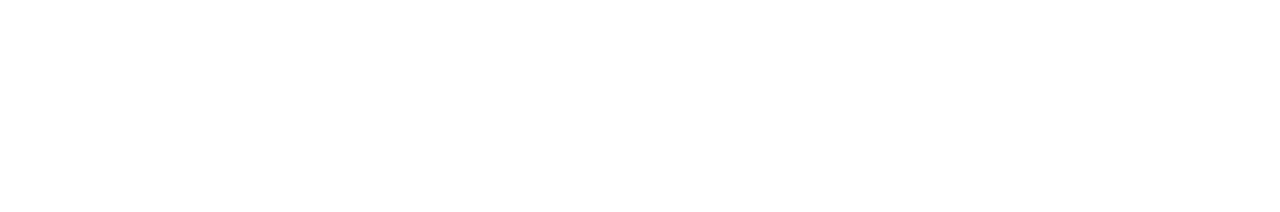
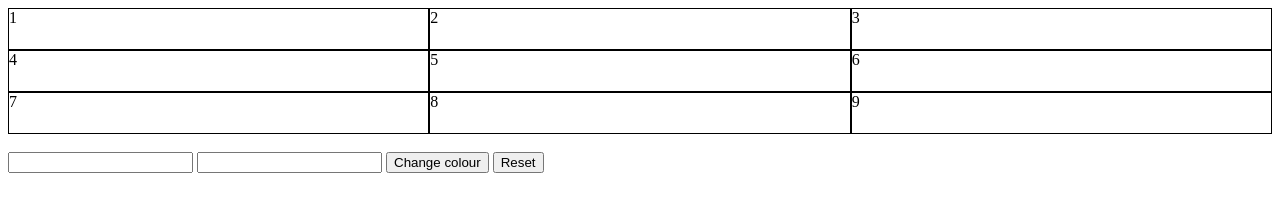
Before and after one commit to acciojob/Replit-Asian-Paints-ankitkumar0008, a website: page main.html in a window 1280 px wide. Drawn offline with Linux system fonts and the light colour scheme.

Commit message:
created a submission

```diff
--- a/main.html
+++ b/main.html
@@ -10,6 +10,22 @@
 	<!-- the entire body must be written by student -->
     <script type="text/javascript" src="./script.js">
 </script>
+<div id="grid-container">
+  <div class="grid-item" id="1">1</div>
+  <div class="grid-item" id="2">2</div>
+  <div class="grid-item" id="3">3</div>
+  <div class="grid-item" id="4">4</div>
+  <div class="grid-item" id="5">5</div>
+  <div class="grid-item" id="6">6</div>
+  <div class="grid-item" id="7">7</div>
+  <div class="grid-item" id="8">8</div>
+  <div class="grid-item" id="9">9</div>
+</div>
+<br>
+	<input type="text" id = "block_id" name = "block-id">
+	<input type="text" id = "colour_id" name = "colour-id">
+	<button id = "change_button"> Change colour</button>
+	<button id = "Reset">Reset</button>
 
 </body>
 
--- a/script.js
+++ b/script.js
@@ -1 +1,22 @@
 //your JS code here. If required.
+let items = document.querySelectorAll(".grid-item");
+let changebutton  = document.getElementById("change_button");
+
+changebutton.addEventListener("click",()=>{
+	items.forEach((cell)=>{
+		cell.style.backgroundColor = "transparent"
+	})
+	let cell = document.getElementById("block_id").value;
+	let color = document.getElementById("colour_id").value;
+
+	let getcell = document.getElementById(`${cell}`);
+	getcell.style.backgroundColor = color;
+})
+
+let resetbutton = document.getElementById("Reset");
+
+resetbutton.addEventListener("click",()=>{
+	items.forEach((cell)=>{
+		cell.style.backgroundColor = "transparent"
+	})
+})
--- a/styles.css
+++ b/styles.css
@@ -1 +1,11 @@
 /*  your css code here. If applicable */
+.grid-item{
+	border:1px solid black;
+	height :40px;
+
+}
+#grid-container{
+	display:grid;
+	grid-template-columns:repeat(3,1fr);
+	grid-template-rows:repeat(3,1fr);
+}
```
